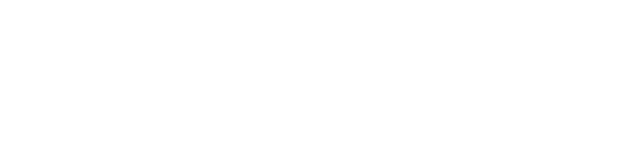
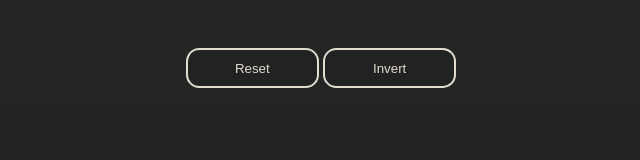
Before and after one commit to Everesh/odin-etch-a-sketch, a plain HTML site: page index.html in a window 1280 px wide. Shown: the whole page, without its empty margins (319-959 px from the left). Drawn offline with Linux system fonts and the light colour scheme.

Commit message:
Add basic styling

```diff
--- a/index.html
+++ b/index.html
@@ -3,9 +3,16 @@
 <head>
     <meta charset="UTF-8">
     <meta name="viewport" content="width=device-width, initial-scale=1.0">
+    <link rel="stylesheet" href="styles.css">
     <title>Etch-a-Sketch</title>
 </head>
 <body>
-
+    <div class="content">
+        <div id="canvas"></div>
+        <div id="controls">
+            <button class="button reset">Reset</button>
+            <button class="button invert">Invert</button>
+        </div>
+    </div>
 </body>
 </html>
--- a/styles.css
+++ b/styles.css
@@ -0,0 +1,50 @@
+:root {
+    --text: #e1dbd0;
+    --text-hl: #ec8a6a;
+
+    --surface-0: #111;
+    --surface-1: #222;
+    --surface-2: #252525;
+    --surface-3: #333;
+}
+
+* {
+    box-sizing: border-box;
+    margin: 0;
+    padding: 0;
+}
+
+body {
+    display: flex;
+    justify-content: center;
+
+    background-color: var(--surface-1);
+    color: var(--text);
+}
+
+.content {
+    flex: 0 0 52em;
+    display: flex;
+    flex-direction: column;
+    align-items: center;
+
+    background-color: var(--surface-2);
+}
+
+.content > * {
+    margin: 1em;
+}
+
+.button {
+    width: 10em;
+    height: 3em;
+    color: var(--text);
+    background-color: var(--surface-1);
+    border: 0.2em solid var(--text);
+    border-radius: 1em;
+}
+
+.pixel {
+    width: 1em;
+    height: 1em;
+}
```
